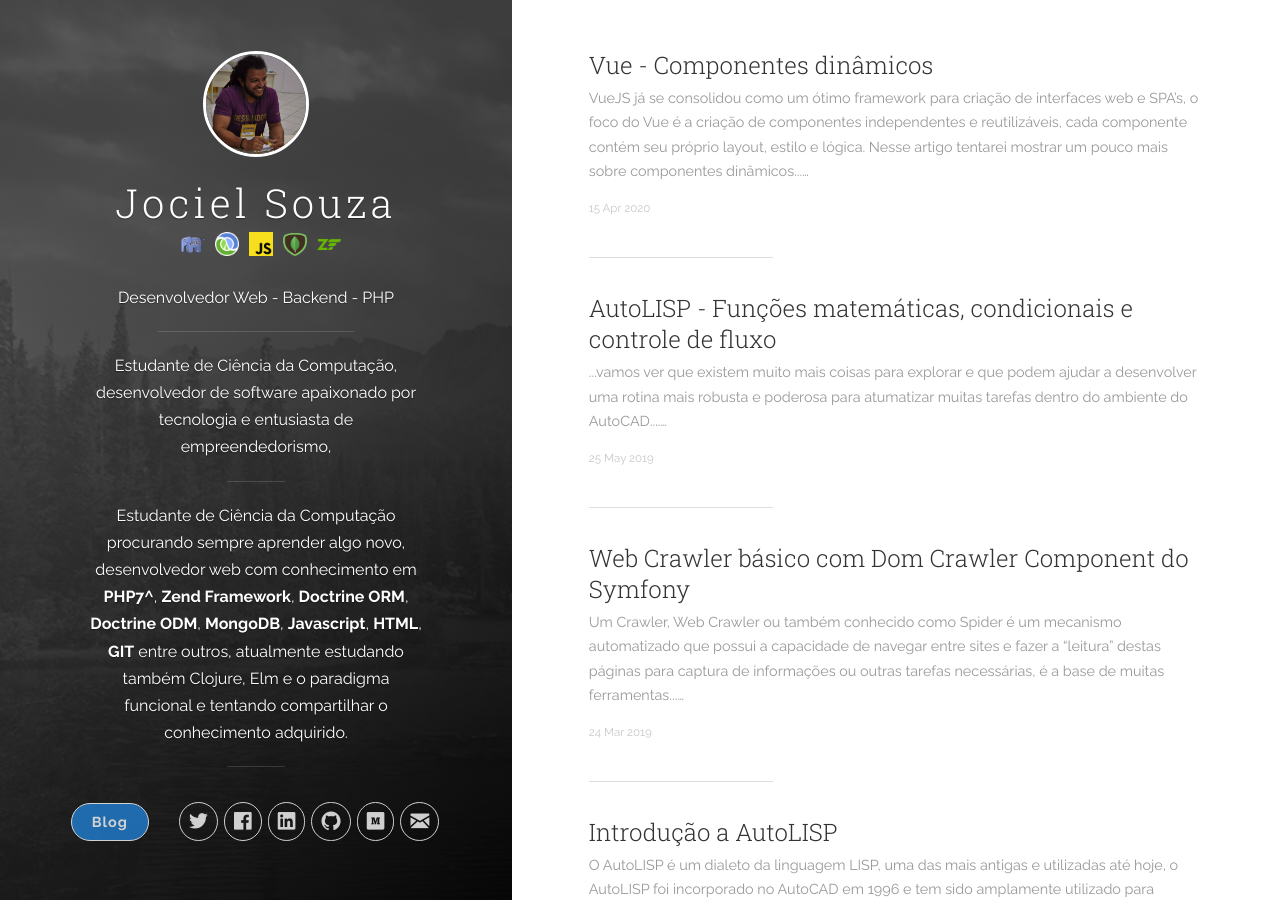
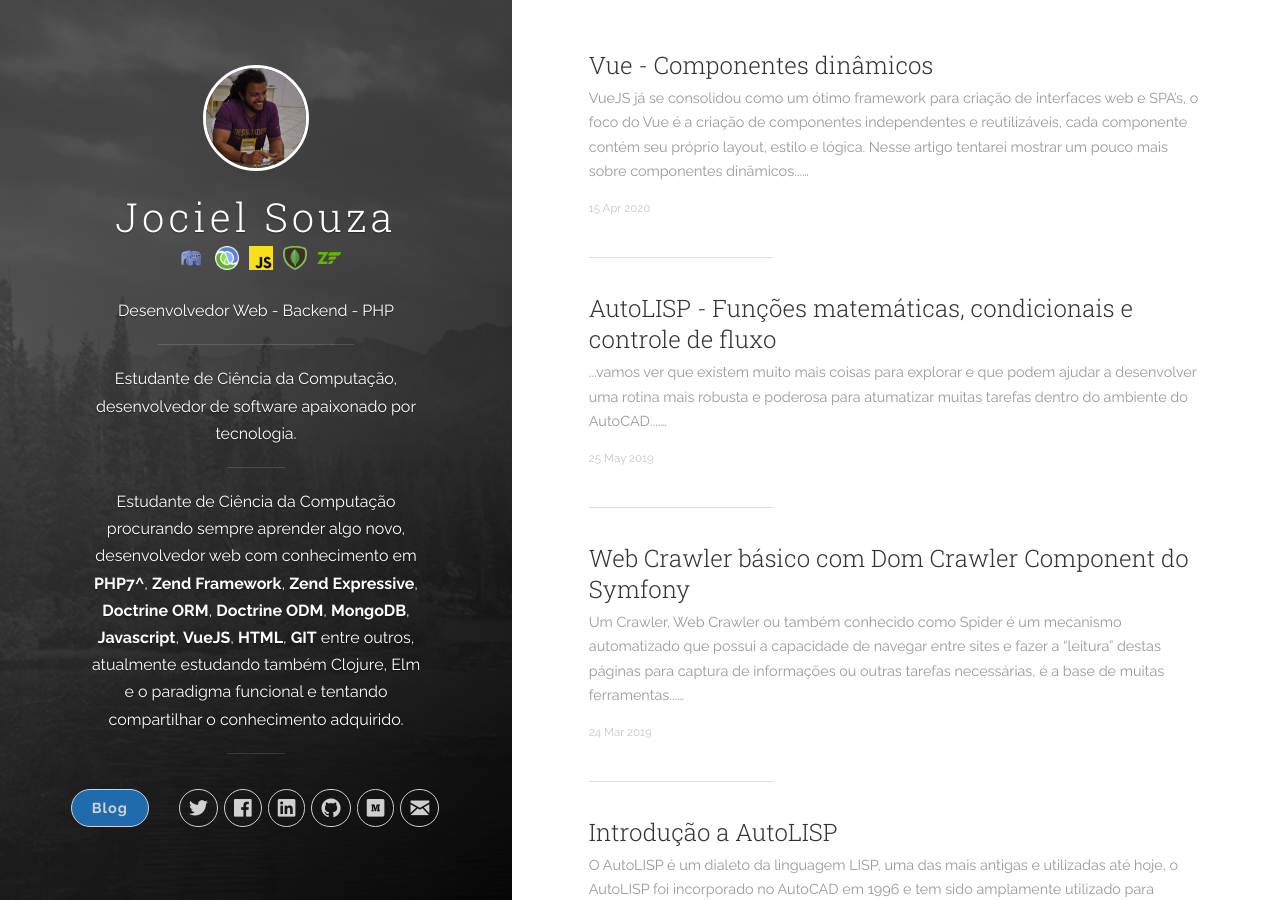
Before and after one commit to Jciel/Jciel.github.io, a Jekyll site: the page built from index.html, in a window 1280 px wide and 900 px high. Built offline with Jekyll 4.4.1, drawn with Linux system fonts in a browser that asks for light colours; nearby versions of some CDN libraries; the list of posts is cut into pages by our own code.

Commit message:
Updated description

```diff
--- a/_includes/header.html
+++ b/_includes/header.html
@@ -28,15 +28,15 @@
 
       <p class="panel-cover__description">
           Estudante de Ciência da Computação, desenvolvedor de software
-          apaixonado por tecnologia e entusiasta de empreendedorismo,
+          apaixonado por tecnologia.
         </p>
 
         <hr class="panel-cover__divider panel-cover__divider--secondary">
 
       <p class="panel-cover__description">
         Estudante de Ciência da Computação procurando sempre aprender algo novo, desenvolvedor web com conhecimento em
-        <strong>PHP7^</strong>, <strong>Zend Framework</strong>, <strong>Doctrine ORM</strong>, <strong>Doctrine ODM</strong>,
-        <strong>MongoDB</strong>, <strong>Javascript</strong>, <strong>HTML</strong>, <strong>GIT</strong> entre outros,
+        <strong>PHP7^</strong>, <strong>Zend Framework</strong>, <strong>Zend Expressive</strong>, <strong>Doctrine ORM</strong>, <strong>Doctrine ODM</strong>,
+        <strong>MongoDB</strong>, <strong>Javascript</strong>, <strong>VueJS</strong>, <strong>HTML</strong>, <strong>GIT</strong> entre outros,
         atualmente estudando também Clojure, Elm e o paradigma funcional e tentando compartilhar o conhecimento adquirido.
       </p>
 
```
